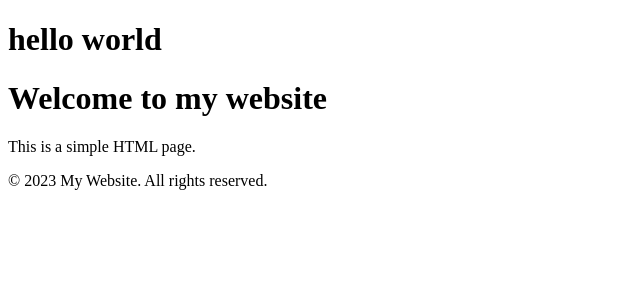
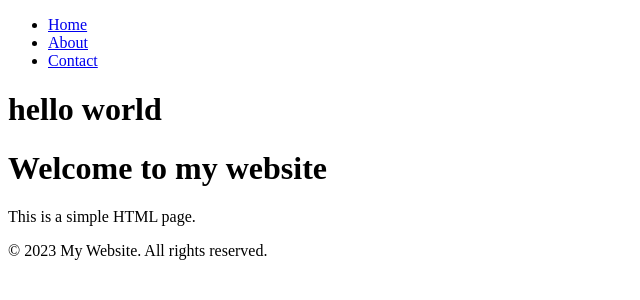
Before and after one commit to E-Nat/School-System-, a PHP site: page / in a window 1280 px wide. Shown: the top 300 px of the page, without its empty margins (0-640 px from the left). Run offline with PHP 8.4, Linux system fonts and the light colour scheme.

Commit message:
update v2

```diff
--- a/index.php
+++ b/index.php
@@ -6,6 +6,13 @@
     <title>Document</title>
 </head>
 <body>
+    <nav>
+        <ul>
+            <li><a href="index.php">Home</a></li>
+            <li><a href="about.php">About</a></li>
+            <li><a href="contact.php">Contact</a></li>
+        </ul>
+    </nav>
     <h1>hello world</h1>
     <h1>Welcome to my website</h1>
     <p>This is a simple HTML page.</p>
```
